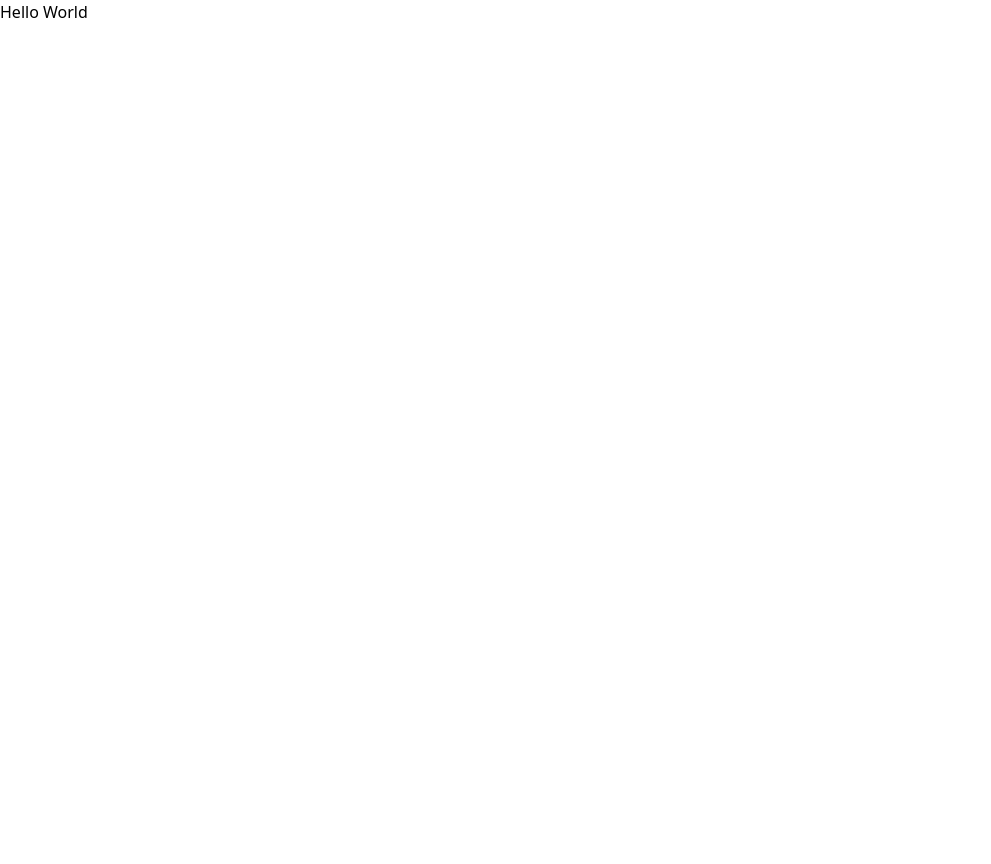
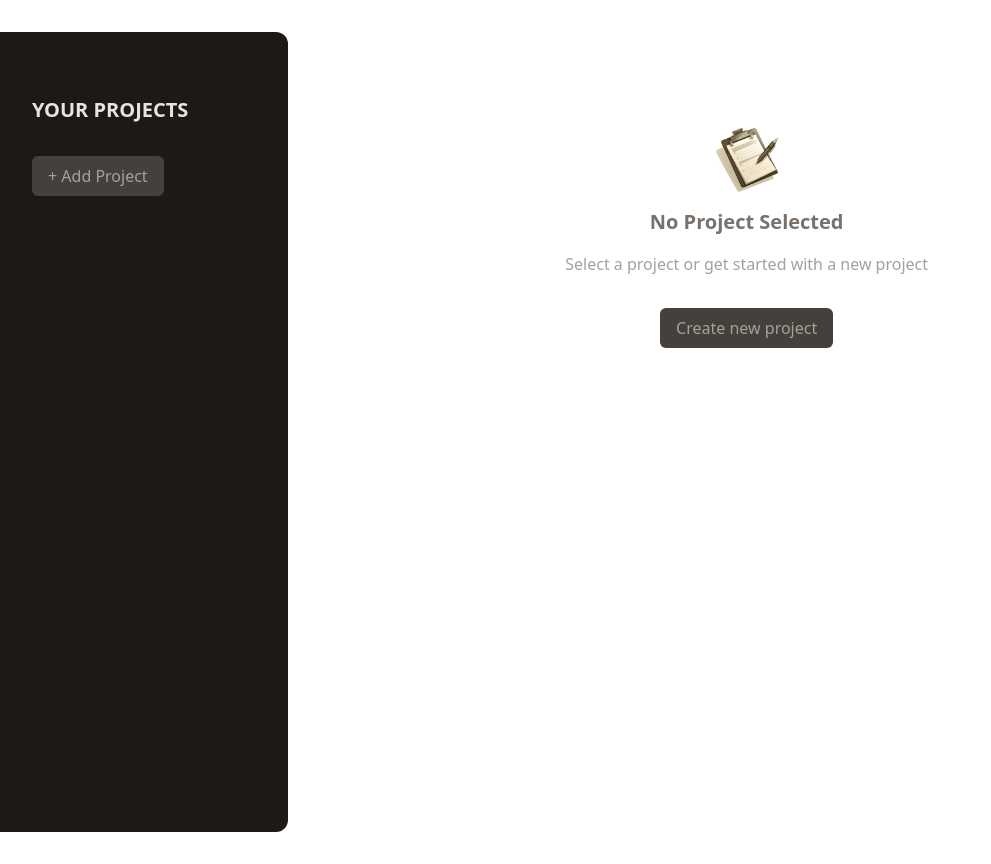
Before and after one commit to rajeshwar09/web-basic-project-manager, a React (Vite) app: page / in a window 1280 px wide. Shown: the whole page, without its empty margins (0-991 px from the left). Before the commit the page ends 800 px from the top, so only its background shows below. Built offline with nearby package versions, Linux system fonts and the light colour scheme.

Commit message:
feat: added Sidebar, New Project Panel

```diff
--- a/src/App.jsx
+++ b/src/App.jsx
@@ -1,10 +1,49 @@
+import { useState } from "react";
+import NoProjectSelected from "./components/no-project-selected";
+import ProjectsSidebar from "./components/projects-sidebar";
+import NewProject from "./components/new-project";
+
 function App() {
+  const [projectsState, setProjectsState] = useState({
+    selectedProjectId: undefined,
+    projects: [],
+  });
+
+  const handleStartAddProject = () => {
+    setProjectsState((prevState) => {
+      return {
+        ...prevState,
+        selectedProjectId: null,
+      };
+    });
+  };
+
+  const handleAddProject = (projectData) => {
+    setProjectsState((prevState) => {
+      const newProject = {
+        ...projectData,
+        id: Math.random(),
+      };
+      return {
+        ...prevState,
+        selectedProjectId: undefined,
+        projects: [...prevState.projects, newProject],
+      };
+    });
+  };
+
+  let content;
+  if (projectsState.selectedProjectId === null) {
+    content = <NewProject onAdd={handleAddProject} />;
+  } else if (projectsState.selectedProjectId === undefined) {
+    content = <NoProjectSelected onStartAddProject={handleStartAddProject} />;
+  }
+
   return (
-    <>
-      <div>
-        <h1>Hello World</h1>
-      </div>
-    </>
+    <main className="h-screen my-8 flex gap-8">
+      <ProjectsSidebar onStartAddProject={handleStartAddProject} />
+      {content}
+    </main>
   );
 }
 
--- /dev/null
+++ b/src/components/button.jsx
@@ -0,0 +1,13 @@
+/* eslint-disable react/prop-types */
+const Button = ({ children, ...props }) => {
+  return (
+    <button
+      className="px-4 py-2 text-xs md:text-base rounded-md bg-stone-700 text-stone-400 hover:bg-stone-600 hover:text-stone-100 cursor-pointer"
+      {...props}
+    >
+      {children}
+    </button>
+  );
+};
+
+export default Button;
--- /dev/null
+++ b/src/components/input.jsx
@@ -0,0 +1,18 @@
+/* eslint-disable react/prop-types */
+import { forwardRef } from "react";
+
+const Input = forwardRef(function Input({ isTextArea, label, ...props }, ref) {
+  const style =
+    "w-full p-1 border-b-2 rounded-sm border-stone-300 bg-stone-200 text-stone-600 focus:outline-none focus:border-stone-600";
+  return (
+    <p className="flex flex-col gap-1 my-4">
+      <label className="text-sm font-bold uppercase text-stone-500">
+        {label}
+      </label>
+      {isTextArea && <textarea ref={ref} className={style} {...props} />}
+      {!isTextArea && <input ref={ref} className={style} {...props} />}
+    </p>
+  );
+});
+
+export default Input;
--- /dev/null
+++ b/src/components/new-project.jsx
@@ -0,0 +1,50 @@
+/* eslint-disable react/prop-types */
+import { useRef } from "react";
+import Input from "./input";
+
+const NewProject = ({ onAdd }) => {
+  const titleRef = useRef();
+  const descriptionRef = useRef();
+  const dueDateRef = useRef();
+
+  const handleSave = () => {
+    const enteredTitle = titleRef.current.value;
+    const enteredDescription = descriptionRef.current.value;
+    const enteredDueDate = dueDateRef.current.value;
+
+    // validation
+
+    onAdd({
+      title: enteredTitle,
+      description: enteredDescription,
+      dueDate: enteredDueDate,
+    });
+  };
+
+  return (
+    <div className="w-[35rem] mt-16">
+      <menu className="flex items-center justify-end gap-4 my-4">
+        <li>
+          <button className="text-stone-800 hover:text-stone-950">
+            Cancel
+          </button>
+        </li>
+        <li>
+          <button
+            className="px-6 py-2 rounded-md bg-stone-800 text-stone-50 hover:bg-stone-950"
+            onClick={handleSave}
+          >
+            Save
+          </button>
+        </li>
+      </menu>
+      <div>
+        <Input ref={titleRef} label="Title" type="text" />
+        <Input ref={descriptionRef} label="Description" isTextArea />
+        <Input ref={dueDateRef} label="Due Date" type="date" />
+      </div>
+    </div>
+  );
+};
+
+export default NewProject;
--- /dev/null
+++ b/src/components/no-project-selected.jsx
@@ -0,0 +1,24 @@
+/* eslint-disable react/prop-types */
+import noProjectImage from "../assets/no-projects.png";
+import Button from "./button";
+
+const NoProjectSelected = ({onStartAddProject}) => {
+  return (
+    <div className="mt-24 text-center w-2/3">
+      <img
+        src={noProjectImage}
+        alt="An empty task list"
+        className="w-16 h-16 object-contain mx-auto"
+      />
+      <h2 className="text-xl font-bold capitalize text-stone-500 my-4">
+        No Project selected
+      </h2>
+      <p className="text-stone-400 mb-4">Select a project or get started with a new project</p>
+      <p className="mt-8">
+        <Button onClick={onStartAddProject}>Create new project</Button>
+      </p>
+    </div>
+  );
+};
+
+export default NoProjectSelected;
--- /dev/null
+++ b/src/components/projects-sidebar.jsx
@@ -0,0 +1,20 @@
+/* eslint-disable react/prop-types */
+import Button from "./button";
+
+const ProjectsSidebar = ({onStartAddProject}) => {
+  return (
+    <aside className="w-1/3 px-8 py-16 bg-stone-900 text-stone-50 md:w-72 rounded-r-xl">
+      <h2 className="mb-8 font-bold uppercase md:text-xl text-stone-200">
+        Your Projects
+      </h2>
+      <div>
+        <Button onClick={onStartAddProject}>
+          + Add Project
+        </Button>
+      </div>
+      <ul></ul>
+    </aside>
+  );
+};
+
+export default ProjectsSidebar;
```
